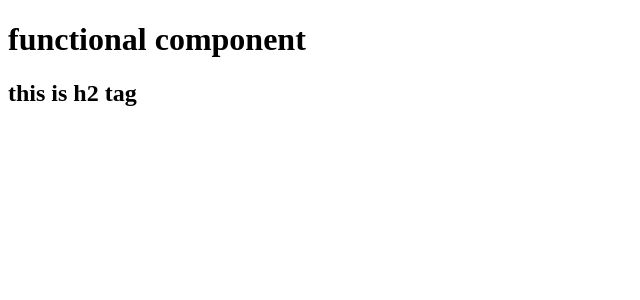
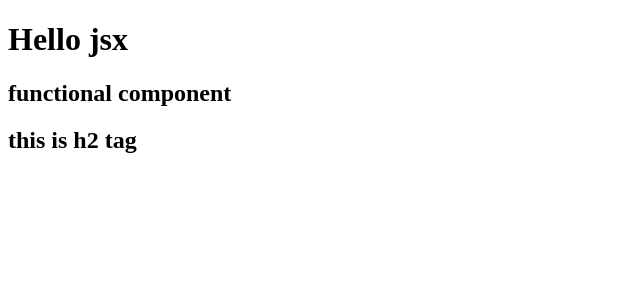
Before and after one commit to mechweb/react-intrro, a React (Vite) app: page / in a window 1280 px wide. Shown: the top 300 px of the page, without its empty margins (0-640 px from the left). Built offline with nearby package versions, Linux system fonts and the light colour scheme.

Commit message:
refactor: included element inside component

```diff
--- a/App.js
+++ b/App.js
@@ -42,7 +42,7 @@ import ReactDOM from 'react-dom/client';
     )]
   )
   //using JSX - is html like syntax (not an html)inside javascript
-  const heading2=<h1>hello jsx</h1> // this syntax browser don't understand so
+  const heading2=<h1>Hello jsx</h1> // this syntax browser don't understand so
   // babel will internally convert this into
 //  const heading2= React.createElement(
 //     "h1",{ },"hello jsx",)
@@ -53,7 +53,8 @@ import ReactDOM from 'react-dom/client';
     const HeaderComponent = () =>{
       return(
           <div>
-        <h1>functional component</h1>
+            {heading2}
+        <h2>functional component</h2>
         <h2> this is h2 tag</h2>
           </div>
       )
```
